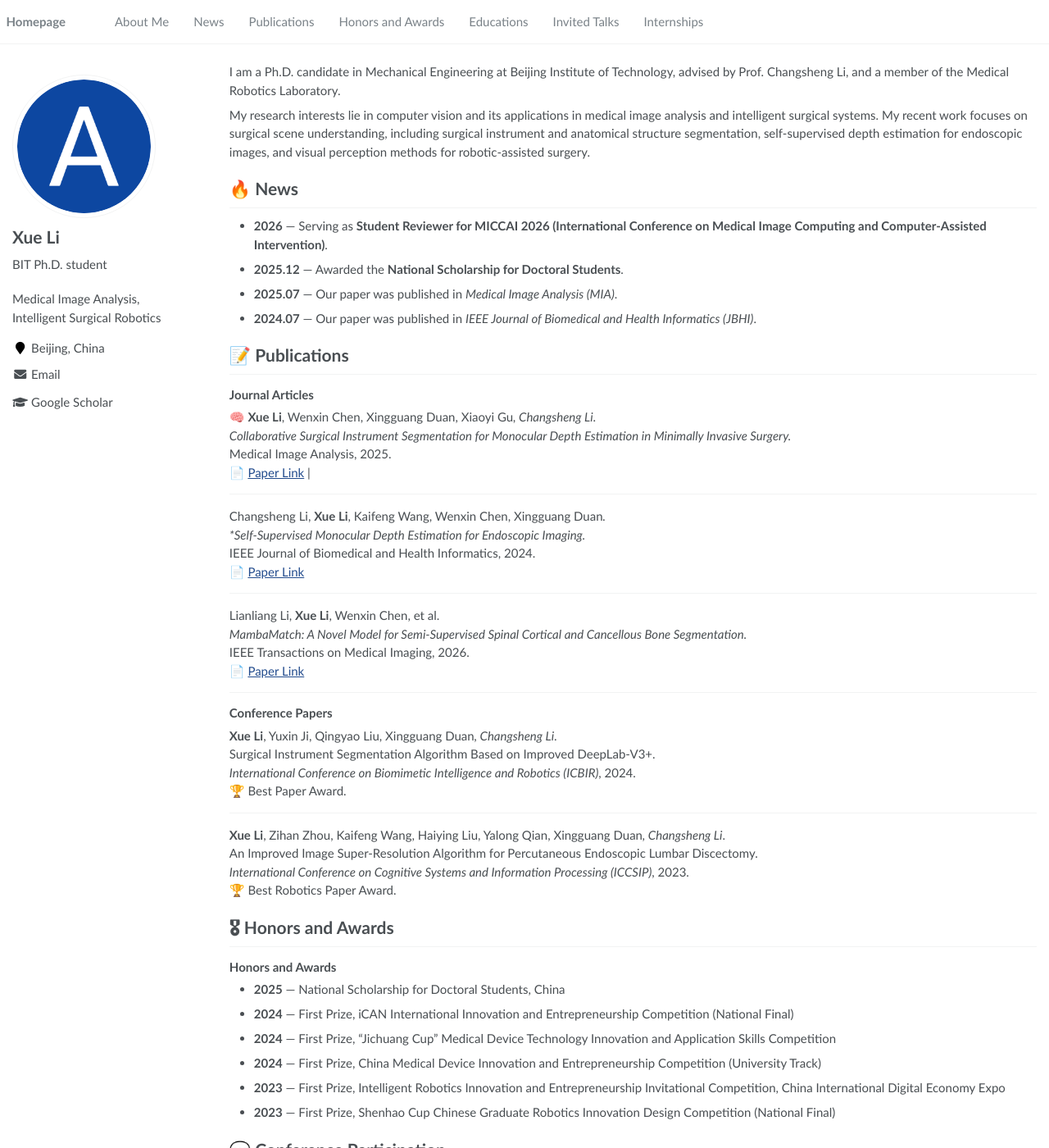
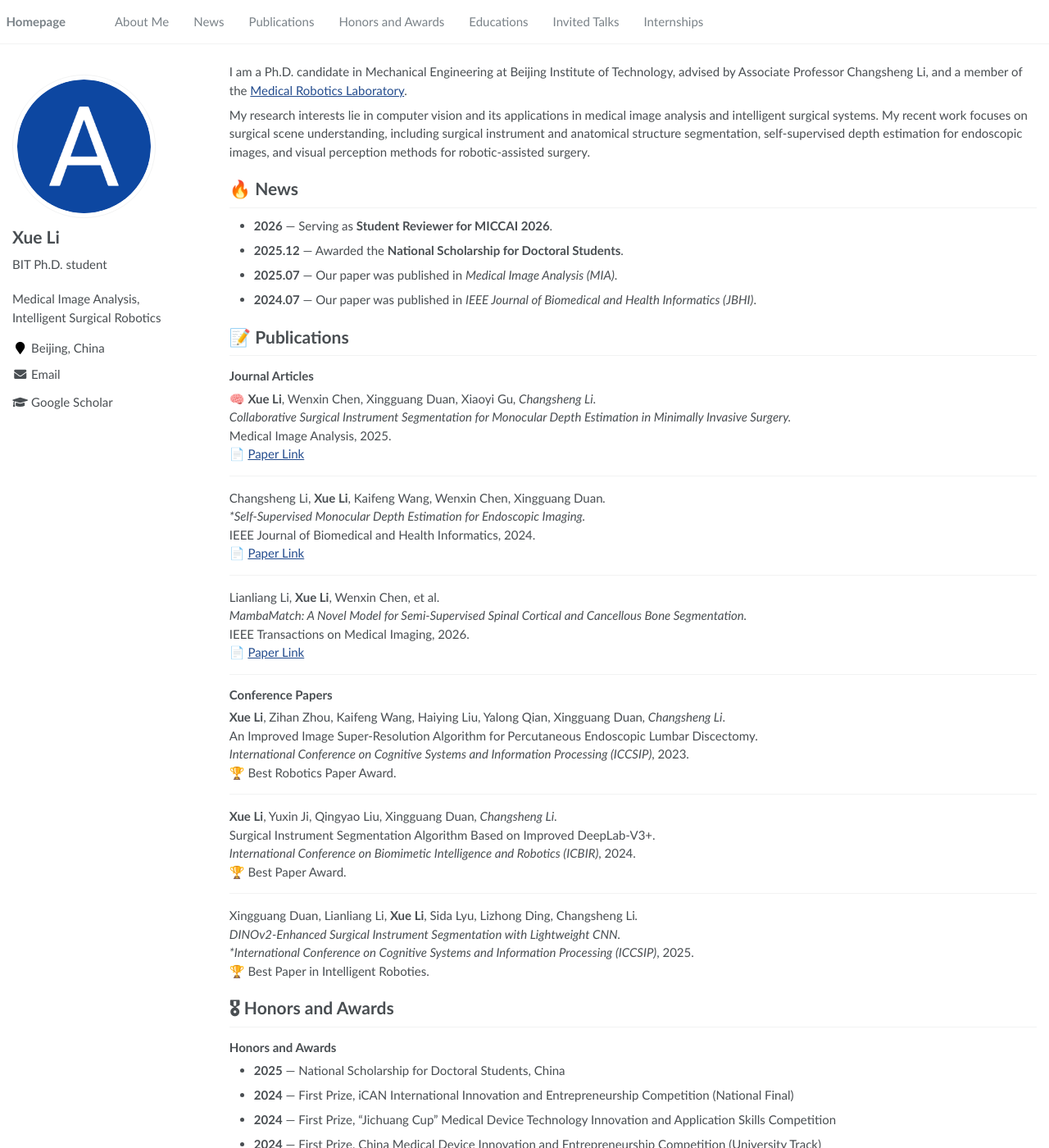
Before and after one commit to Lewhite-bot/Lewhite-bot.github.io, a Jekyll site: the page built from _pages/about.md, in a window 1280 px wide and 1400 px high. Shown: the whole window at 82% size. Built offline with Jekyll 4.4.1, drawn with Linux system fonts in a browser that asks for light colours; some of the changed text lies outside the part shown.

Commit message:
update homepage

```diff
--- a/_pages/about.md
+++ b/_pages/about.md
@@ -17,14 +17,14 @@ redirect_from:
 
 <span class='anchor' id='about-me'></span>
 
-I am a Ph.D. candidate in Mechanical Engineering at Beijing Institute of Technology, advised by Prof. Changsheng Li, and a member of the Medical Robotics Laboratory.
+I am a Ph.D. candidate in Mechanical Engineering at Beijing Institute of Technology, advised by Associate Professor Changsheng Li, and a member of the [Medical Robotics Laboratory](https://mr.bit.edu.cn/index.htm).
 
 My research interests lie in computer vision and its applications in medical image analysis and intelligent surgical systems. My recent work focuses on surgical scene understanding, including surgical instrument and anatomical structure segmentation, self-supervised depth estimation for endoscopic images, and visual perception methods for robotic-assisted surgery.
 
 
 # 🔥 News
 
-- **2026** — Serving as **Student Reviewer for MICCAI 2026 (International Conference on Medical Image Computing and Computer-Assisted Intervention)**.
+- **2026** — Serving as **Student Reviewer for MICCAI 2026**.
 - **2025.12** — Awarded the **National Scholarship for Doctoral Students**.
 - **2025.07** — Our paper was published in *Medical Image Analysis (MIA)*.
 - **2024.07** — Our paper was published in *IEEE Journal of Biomedical and Health Informatics (JBHI)*.
@@ -37,7 +37,7 @@ My research interests lie in computer vision and its applications in medical ima
 🧠 **Xue Li**, Wenxin Chen, Xingguang Duan, Xiaoyi Gu*, Changsheng Li*.
 *Collaborative Surgical Instrument Segmentation for Monocular Depth Estimation in Minimally Invasive Surgery.*
 Medical Image Analysis, 2025.
-📄 [Paper Link](https://www.sciencedirect.com/science/article/abs/pii/S1361841525003111) |
+📄 [Paper Link](https://www.sciencedirect.com/science/article/abs/pii/S1361841525003111)
 
 ---
 
@@ -61,6 +61,13 @@ IEEE Transactions on Medical Imaging, 2026.
 
 ### Conference Papers
 
+**Xue Li**, Zihan Zhou, Kaifeng Wang, Haiying Liu, Yalong Qian, Xingguang Duan*, Changsheng Li*.
+An Improved Image Super-Resolution Algorithm for Percutaneous Endoscopic Lumbar Discectomy.
+*International Conference on Cognitive Systems and Information Processing (ICCSIP)*, 2023.
+🏆 Best Robotics Paper Award.
+
+---
+
 **Xue Li**, Yuxin Ji, Qingyao Liu, Xingguang Duan*, Changsheng Li*.
 Surgical Instrument Segmentation Algorithm Based on Improved DeepLab-V3+.
 *International Conference on Biomimetic Intelligence and Robotics (ICBIR)*, 2024.
@@ -68,10 +75,10 @@ Surgical Instrument Segmentation Algorithm Based on Improved DeepLab-V3+.
 
 ---
 
-**Xue Li**, Zihan Zhou, Kaifeng Wang, Haiying Liu, Yalong Qian, Xingguang Duan*, Changsheng Li*.
-An Improved Image Super-Resolution Algorithm for Percutaneous Endoscopic Lumbar Discectomy.
-*International Conference on Cognitive Systems and Information Processing (ICCSIP)*, 2023.
-🏆 Best Robotics Paper Award.
+Xingguang Duan, Lianliang Li, **Xue Li**, Sida Lyu, Lizhong Ding, Changsheng Li*.
+DINOv2-Enhanced Surgical Instrument Segmentation with Lightweight CNN.
+*International Conference on Cognitive Systems and Information Processing (ICCSIP)*, 2025.
+🏆 Best Paper in Intelligent Roboties.
 
 # 🎖 Honors and Awards
 ### Honors and Awards
```
Also changed, not shown: other parts of _pages/about.md (+5 -0 lines).
